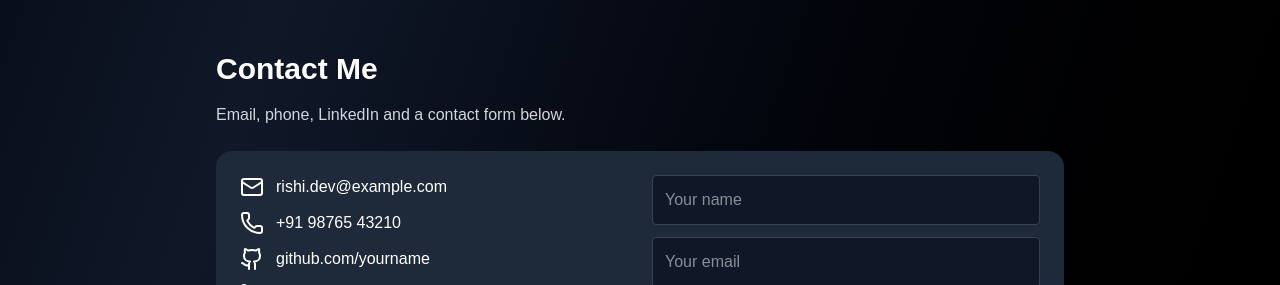
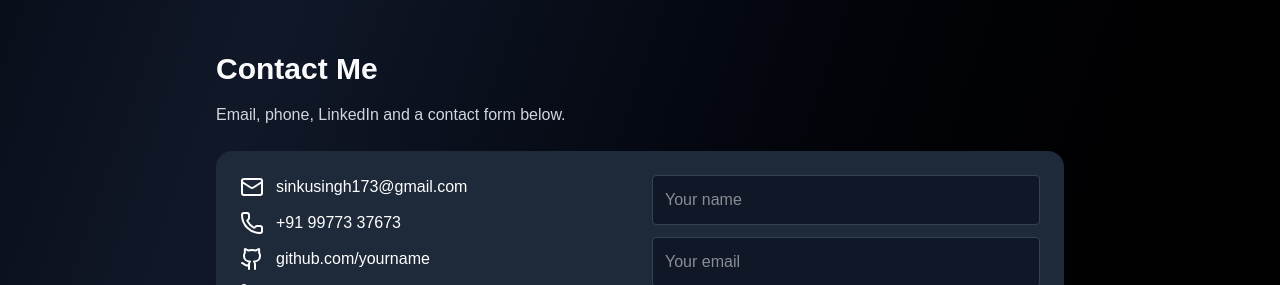
Before and after one commit to JavaDeveloper-Sinku/sinku-portfolio, a Next.js app: page / in a window 1280 px wide. Shown: the part 2933-3218 px from the top of the page. Built offline with nearby package versions, Linux system fonts and the light colour scheme.

Commit message:
chaging mail id

```diff
--- a/app/page.tsx
+++ b/app/page.tsx
@@ -327,8 +327,8 @@ export default function home() {
           <div className="mt-6 bg-gray-800 p-6 rounded-2xl">
             <div className="grid md:grid-cols-2 gap-6">
               <div>
-                <div className="flex items-center gap-3 mb-3"><Mail /> <div>rishi.dev@example.com</div></div>
-                <div className="flex items-center gap-3 mb-3"><Phone /> <div>+91 98765 43210</div></div>
+                <div className="flex items-center gap-3 mb-3"><Mail /> <div>sinkusingh173@gmail.com</div></div>
+                <div className="flex items-center gap-3 mb-3"><Phone /> <div>+91 99773 37673</div></div>
                 <div className="flex items-center gap-3 mb-3"><Github /> <div>github.com/yourname</div></div>
                 <div className="flex items-center gap-3 mb-3"><Linkedin /> <div>linkedin.com/in/rishi</div></div>
               </div>
```
